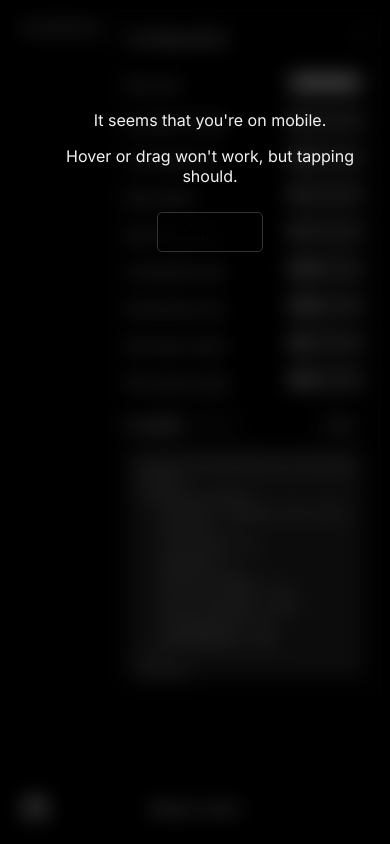
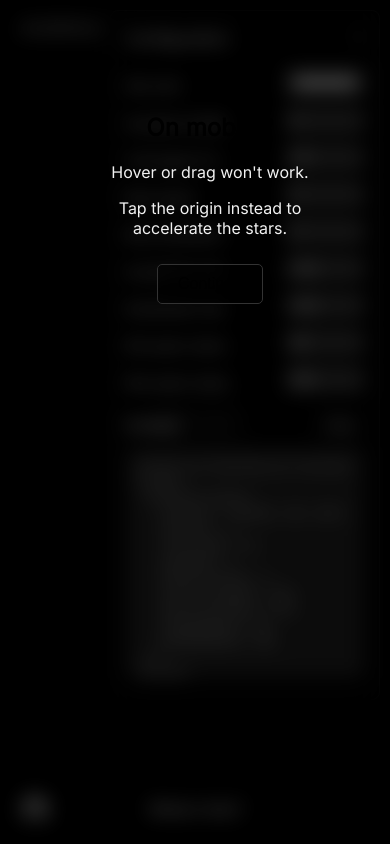
Before and after one commit to dahln/starfield.js, a website built with Parcel: page index.html in a window 390 px wide. Built offline with nearby package versions, Linux system fonts and the light colour scheme.

Commit message:
Refactor modal message

```diff
--- a/css/modal.css
+++ b/css/modal.css
@@ -23,6 +23,10 @@
   font-size: 16px;
 }
 
+.modal-content h2 {
+  font-family: Inter, Arial, sans-serif;
+}
+
 .modal-content button {
   margin: 10px;
   padding: 10px 20px;
--- a/index.html
+++ b/index.html
@@ -101,8 +101,9 @@
   </div>
   <div id="mobilePopup" class="modal">
     <div class="modal-content">
-      <p>It seems that you're on mobile.</p>
-      <p>Hover or drag won't work, but tapping should.</p>
+      <h2>On mobile?</h2>
+      <p>Hover or drag won't work.</p>
+      <p>Tap the origin instead to<br> accelerate the stars.</p>
       <button id="confirmButton">Continue</button>
     </div>
   </div>
```
